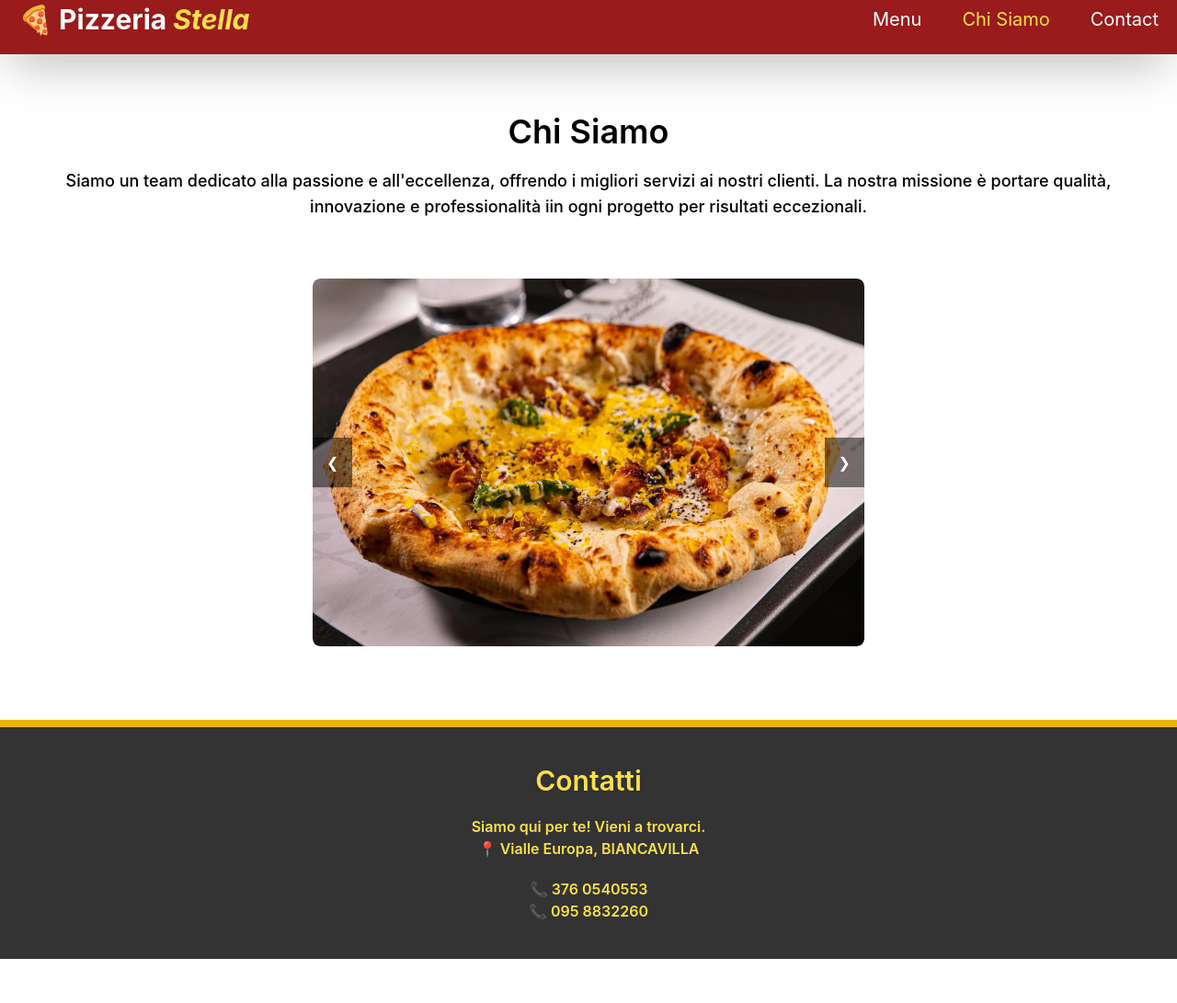
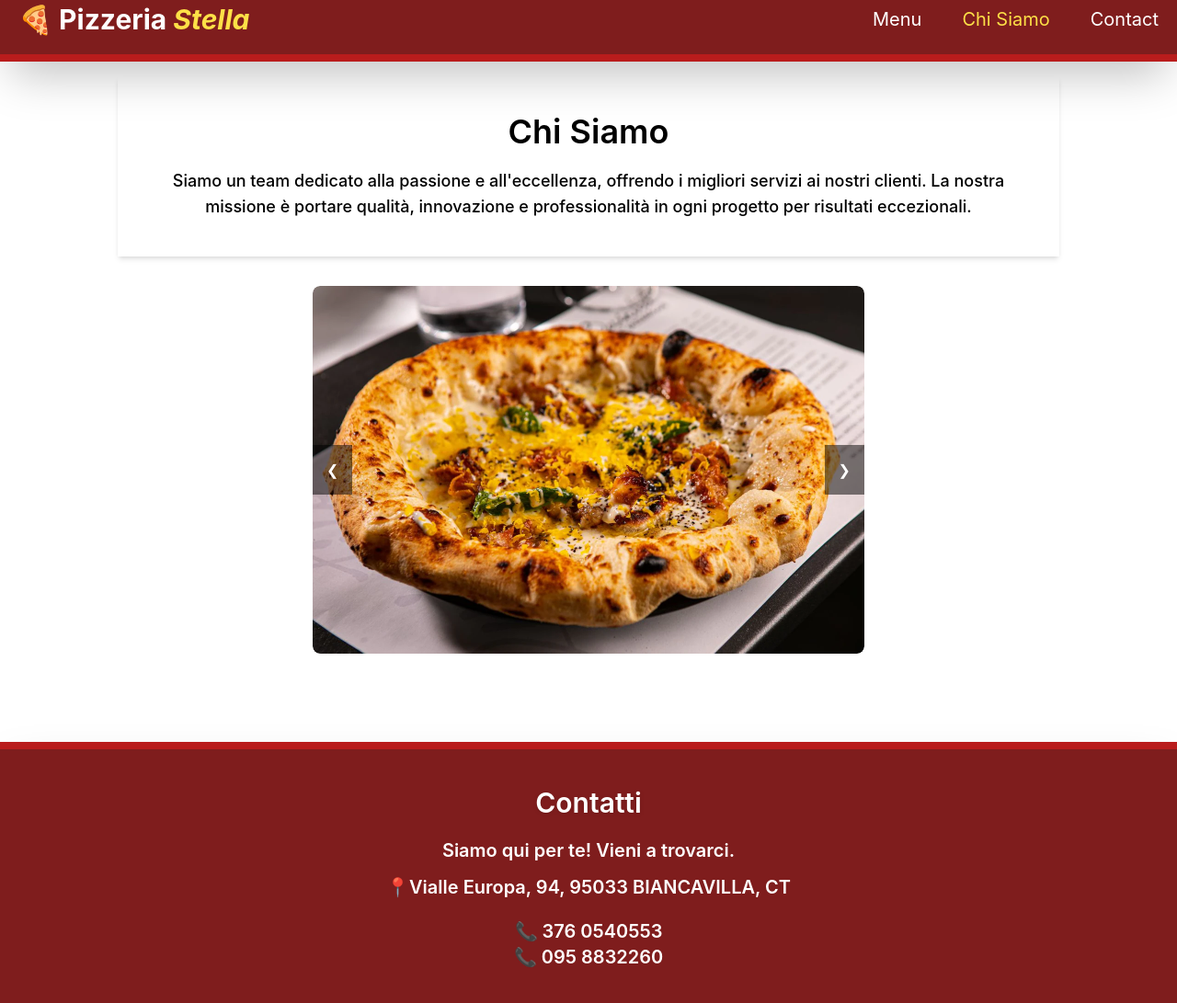
Before and after one commit to LuxitaLucia/pizzeriaS, a plain HTML site: page about-us/index.html in a window 1280 px wide. Shown: the part 17-1108 px from the top of the page at 92% size. Before the commit the page ends 1060 px from the top, so only its background shows below. Drawn offline with nearby package versions, Linux system fonts and the light colour scheme.

Commit message:
things added

```diff
--- a/about-us/index.html
+++ b/about-us/index.html
@@ -24,8 +24,7 @@
     .animate-fadeInUp {
       animation: fadeInUp 1s ease-out forwards;
     }
-  </style>
-  <style>
+    /* <!-- corusel-style --> */
     .carousel {
       display: flex;
       overflow: hidden;
@@ -62,9 +61,9 @@
   </style>
 
   <body>
-    <!-- Navbar -->
+    <!--Navbar-->
     <header>
-      <nav class="bg-red-800 p-5 shadow-2xl">
+      <nav class="bg-red-900 p-5 shadow-2xl border-b-8 border-red-700">
         <div class="container mx-auto flex justify-between items-center">
           <a href="/" class="text-white text-3xl font-bold"
             >🍕 Pizzeria <i class="text-yellow-300">Stella</i>
@@ -90,7 +89,7 @@
         </div>
 
         <!-- Meniu mobil ascuns -->
-        <div id="mobile-menu" class="hidden md:hidden bg-red-700 p-3">
+        <div id="mobile-menu" class="hidden md:hidden bg-red-800 p-3 m-3">
           <a
             href="/menu/pizze-speciali"
             class="block text-white py-2 hover:text-yellow-300"
@@ -106,23 +105,26 @@
 
     <main>
       <!-- Secțiune meniu -->
-      <section class="py-16 px-7">
-        <div class="mx-auto text-center text-black">
+      <section class="p-4 px-7">
+        <div
+          class="container max-w-5xl mx-auto text-center text-black text-xl p-10 shadow-md"
+        >
           <h2
-            class="text-3xl md:text-4xl font-semibold opacity-0 animate-fadeInUp"
+            class="text-3xl md:text-4xl font-semibold opacity-0 animate-fadeInUp duration-1000"
           >
             Chi Siamo
           </h2>
           <p class="mt-5 text-lg font-medium">
             Siamo un team dedicato alla passione e all'eccellenza, offrendo i
             migliori servizi ai nostri clienti. La nostra missione è portare
-            qualità, innovazione e professionalità iin ogni progetto per
+            qualità, innovazione e professionalità in ogni progetto per
             risultati eccezionali.
           </p>
         </div>
       </section>
 
-      <div class="flex items-center justify-center mb-20">
+      <section class="p-4">
+        <div class="container flex items-center justify-center mb-20">
           <div class="carousel relative">
             <img
               src="/photos/Carbonara.web.webp"
@@ -143,26 +145,27 @@
             </div>
           </div>
         </div>
+      </section>
     </main>
-    <footer class="bg-[#333333] border-t-8 border-yellow-500 mb-0">
+    <footer class="bg-red-900 shadow-2xl border-t-8 border-red-700">
       <section>
         <div
-          class="max-w-5xl mx-auto text-center animate-fadeInUp delay-800 my-auto p-10 font-semibold text-yellow-300"
+          class="mx-auto text-center text-xl animate-fadeInUp delay-800 duration-1000 my-auto p-10 font-semibold text-white"
         >
           <h2 class="text-3xl drop-shadow mb-5">Contatti</h2>
-          <div class="mb-5">
+          <div class="flex flex-col gap-3 my-5">
             <p>Siamo qui per te! Vieni a trovarci.</p>
-            <p>📍 Vialle Europa, BIANCAVILLA</p>
+            <p>📍Vialle Europa, 94, 95033 BIANCAVILLA, CT</p>
           </div>
           <div>
             <ul>
               <li>
-                <a href="tel:3760540553" class="hover:text-red-600"
+                <a href="tel:3760540553" class="hover:text-yellow-500"
                   >📞 376 0540553</a
                 >
               </li>
               <li>
-                <a href="tel:0958832260" class="hover:text-red-600"
+                <a href="tel:0958832260" class="hover:text-yellow-500"
                   >📞 095 8832260</a
                 >
               </li>
```
Also changed, not shown: contact/index.html (+9 -8 lines). Lines whose indentation alone changed are shown as unchanged.
